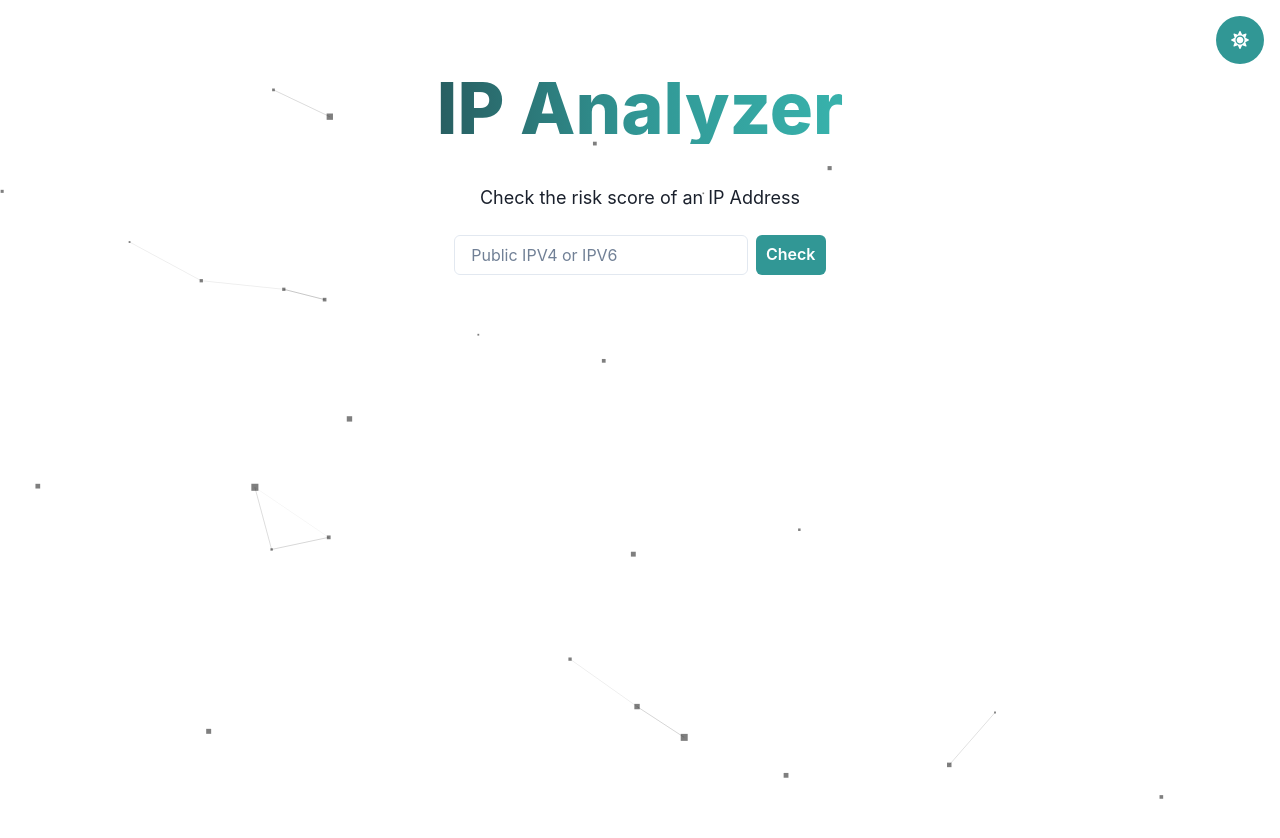
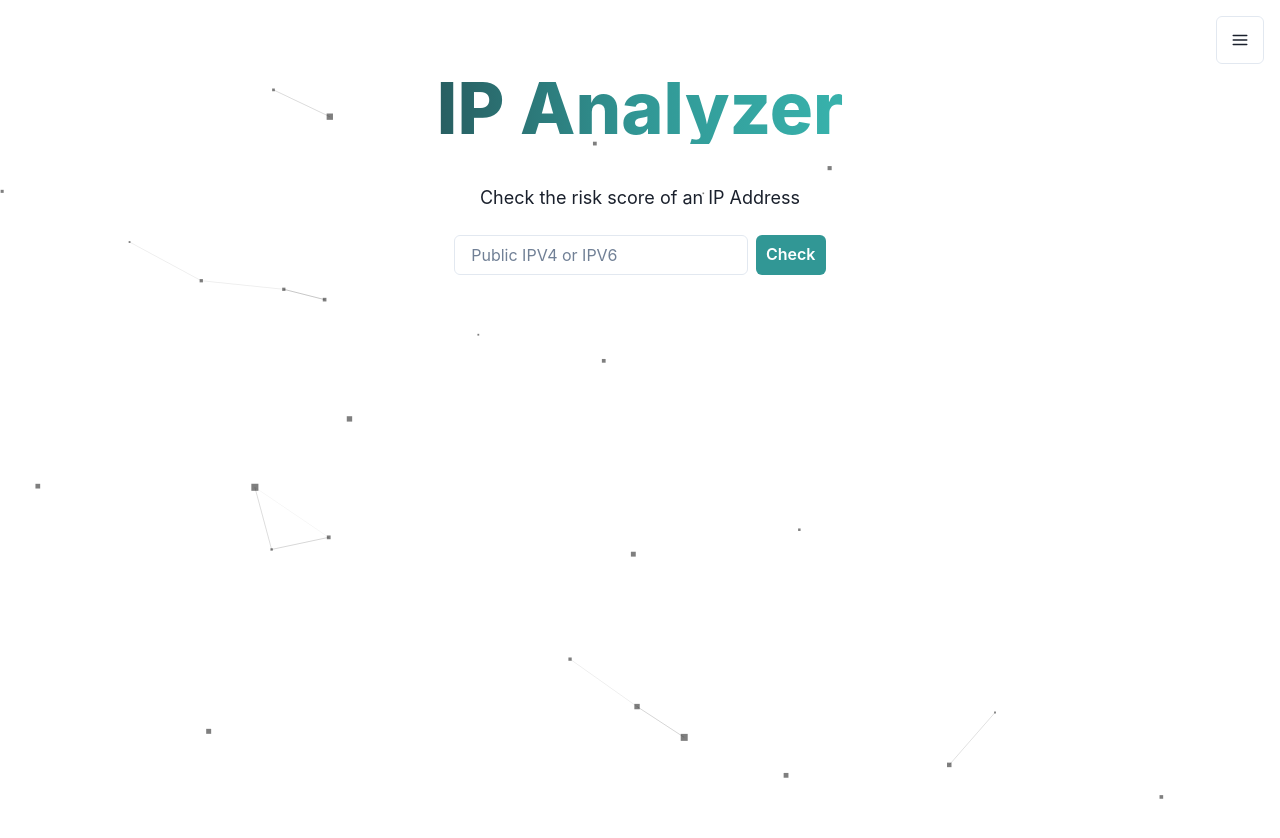
Before and after one commit to alefeans/ip-analyzer, a React (Vite) app in the folder client/: page / in a window 1280 px wide. Shown: the top 838 px of the page. Built offline with nearby package versions, Linux system fonts and the light colour scheme.

Commit message:
renaming menu component

```diff
--- a/client/src/App.tsx
+++ b/client/src/App.tsx
@@ -1,6 +1,6 @@
 import React from 'react'
-import { FaSun, FaMoon } from 'react-icons/fa'
-import { Text, Heading, VStack, IconButton, useColorMode } from '@chakra-ui/react'
+import { Text, Heading, VStack, useColorMode } from '@chakra-ui/react'
+import MainMenu from './components/MainMenu'
 import IPCheckScoreInput from './components/IPCheckScoreInput'
 import ParticlesBackground from './components/ParticlesBackground'
 
@@ -12,22 +12,15 @@ export default function App() {
     <>
       <ParticlesBackground colorMode={colorMode} />
       <VStack p={4}>
-        <IconButton
-          icon={colorMode === 'light' ? <FaSun /> : <FaMoon />}
-          isRound={true}
-          aria-label='Change color mode'
-          size='lg'
-          alignSelf='flex-end'
-          onClick={toggleColorMode}
-          colorScheme='teal'
-        />
+        <MainMenu
+          colorMode={colorMode}
+          toggleColorMode={toggleColorMode} />
         <Heading
           mb='8'
           size='4xl'
           fontWeight='extrabold'
           bgGradient='linear(to-r, teal.700, teal.500, teal.400)'
-          bgClip='text'
-        >
+          bgClip='text'>
           IP Analyzer</Heading>
         <Text fontSize='lg'>Check the risk score of an IP Address</Text>
         <IPCheckScoreInput />
--- a/client/src/components/MainMenu.tsx
+++ b/client/src/components/MainMenu.tsx
@@ -5,12 +5,12 @@ import { FaSun, FaMoon, FaQuestion } from 'react-icons/fa'
 import { IconButton, Menu, MenuButton, MenuItem, MenuList, useDisclosure } from '@chakra-ui/react'
 import AboutDrawer from './AboutDrawer'
 
-type CustomMenuProps = {
+type MainMenuProps = {
   colorMode: ColorMode,
   toggleColorMode: () => void
 }
 
-export default function CustomMenu({ colorMode, toggleColorMode }: CustomMenuProps) {
+export default function MainMenu({ colorMode, toggleColorMode }: MainMenuProps) {
   const { isOpen, onOpen, onClose } = useDisclosure()
 
   return (
```
